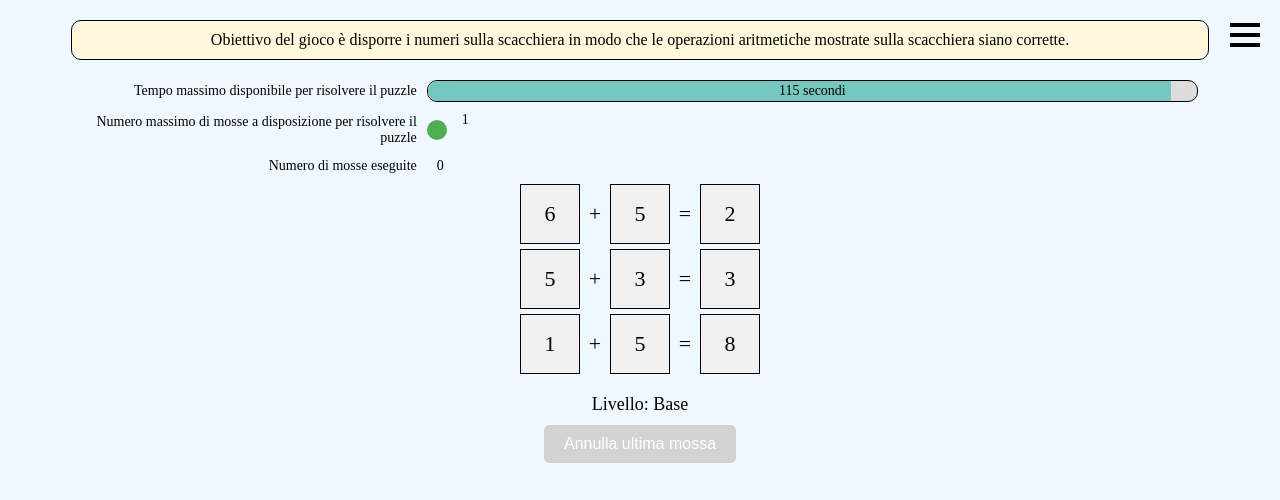
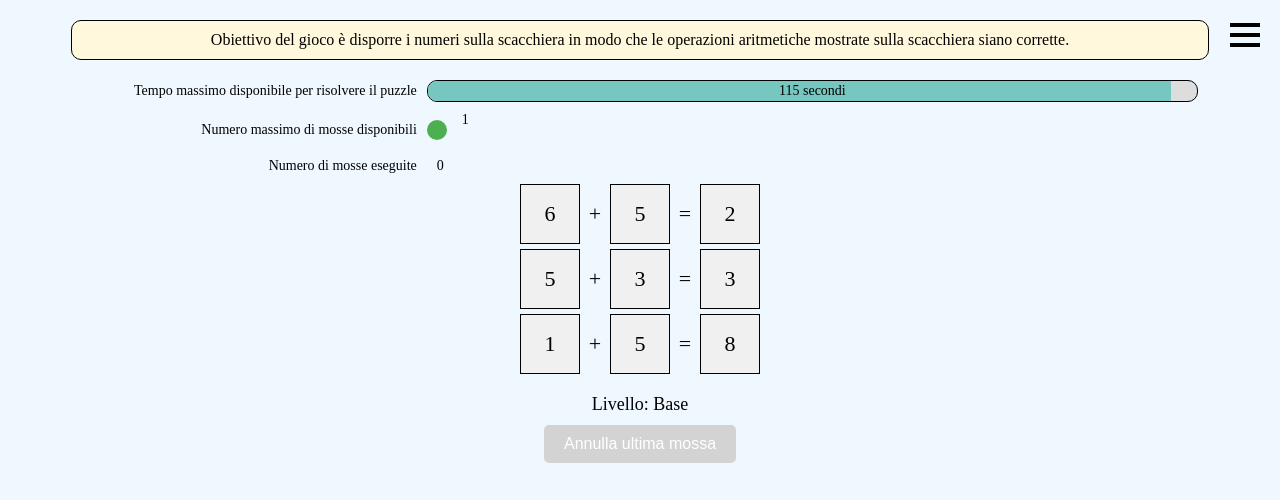
Before and after one commit to pacestefano/Game_Algo_Separate, a plain HTML site: page index.html in a window 1280 px wide. Drawn offline with Linux system fonts and the light colour scheme.

Commit message:
Update index.html

```diff
--- a/index.html
+++ b/index.html
@@ -81,6 +81,7 @@
         .circle-counter {
             font-size: 14px;
             margin-left: 10px;
+            align-self: center; /* Allinea verticalmente il contatore delle mosse */
         }
         .grid {
             display: grid;
@@ -241,7 +242,7 @@
         </div>
     </div>
     <div class="bar-container">
-        <div class="bar-label">Numero massimo di mosse a disposizione per risolvere il puzzle</div>
+        <div class="bar-label">Numero massimo di mosse disponibili</div>
         <div class="circle-container" id="minMovesContainer"></div>
         <div class="circle-counter" id="minMovesCounter">0</div>
     </div>
```
